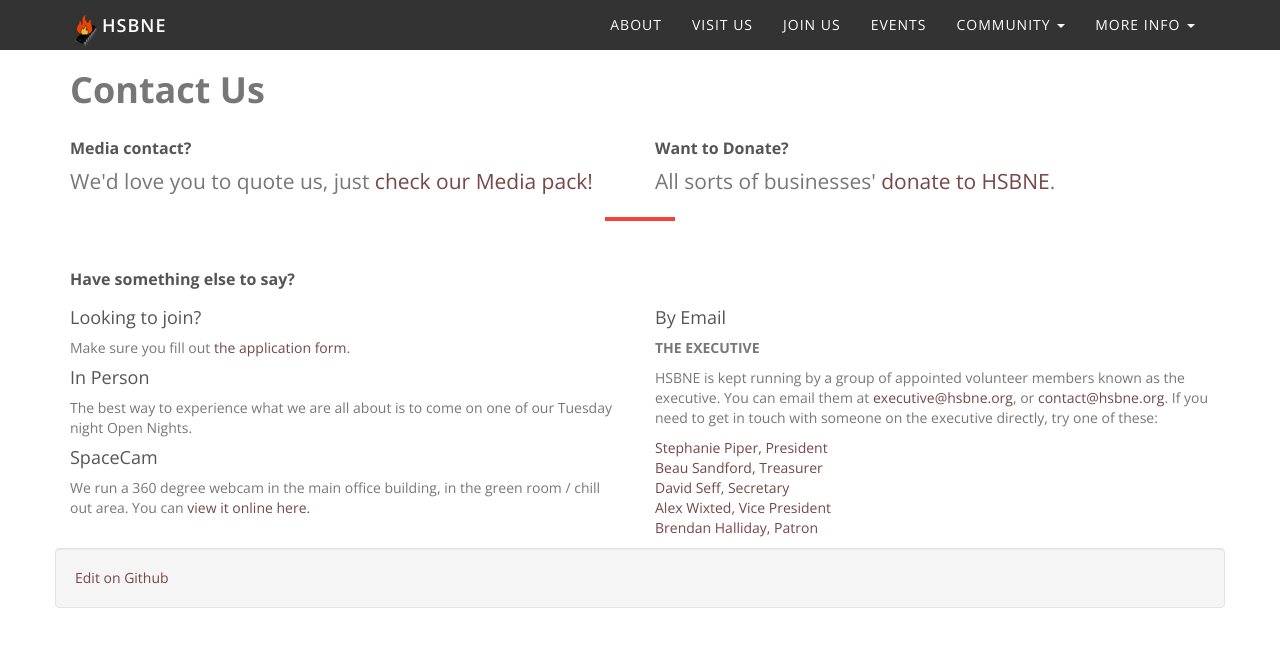
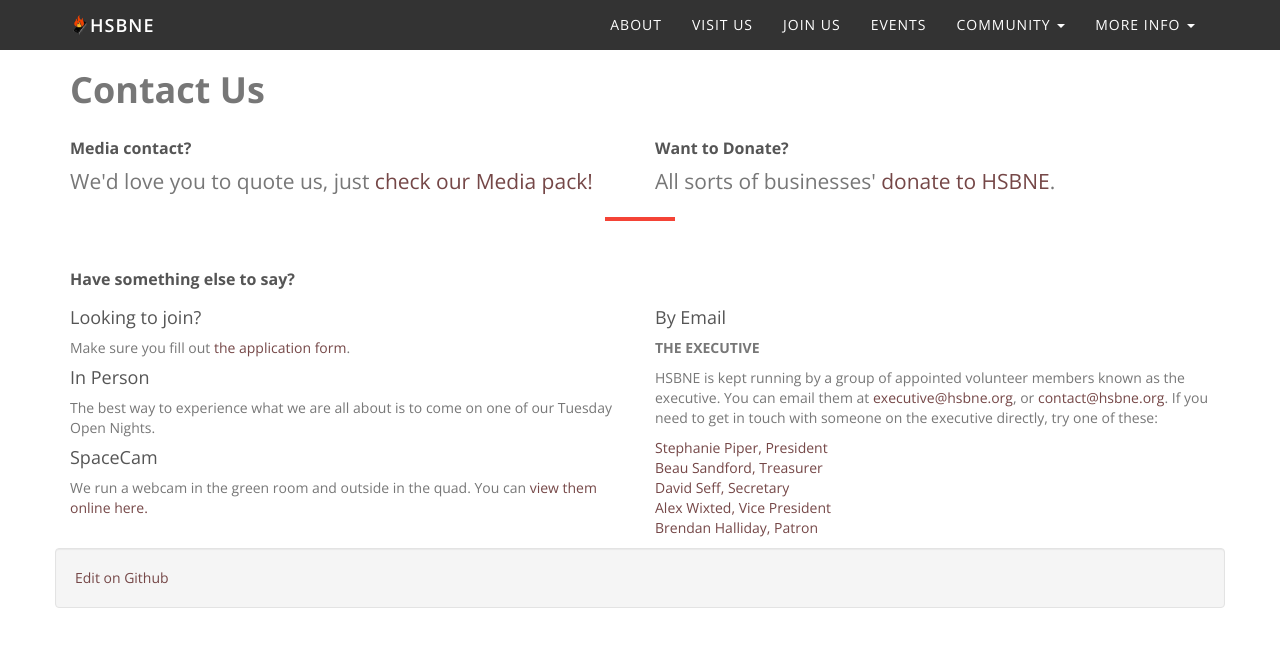
Before and after one commit to nog3/hsbneorgv3, a Jekyll site: the page built from contact.html, in a window 1280 px wide. Shown: the top 647 px of the page. Built offline with Jekyll 4.4.1, drawn with Linux system fonts in a browser that asks for light colours; nearby versions of some CDN libraries.

Commit message:
Image shuffling.

```diff
--- a/_includes/header.html
+++ b/_includes/header.html
@@ -3,7 +3,7 @@
         <div class="container">
             <div class="navbar-header">
                 <button type="button" class="navbar-toggle" data-toggle="collapse" data-target=".navbar-main-collapse"> <i class="fa fa-bars"></i> </button>
-                <a class="navbar-brand" href="/"> <img src="/assets/img/favico/favicon-32x32.png" class="pull-left"> HSBNE</a>
+                <a class="navbar-brand" href="/"> <img src="/assets/img/favico/favicon-32x32.png" class="pull-left img-responsive" height="20" width="20"> HSBNE</a>
             </div>
             <!-- Collect the nav links, forms, and other content for toggling -->
             <div class="collapse navbar-collapse navbar-right navbar-main-collapse">
--- a/assets/css/style.css
+++ b/assets/css/style.css
@@ -260,7 +260,7 @@
 /* Services Section */
 #services {
 	padding: 140px 0;
-	background: url(../img/services-bg.png);
+	background: url(../img/services-bg.jpg);
 	background-size: cover;
 	background-attachment: fixed;
 }
--- a/contact.html
+++ b/contact.html
@@ -30,11 +30,11 @@
     <p>Make sure you fill out <a href="/join.html">the application form</a>.</p>
     <h4>In Person</h4>
     <p>
-    The best way to experience what we are all about is to come on one of our Tuesday night Open Nights.
+    The best way to experience what we are all about is to come on one of our Tuesday Open Nights.
     </p>
     <h4>SpaceCam</h4>
     <p>
-    We run a 360 degree webcam in the main office building, in the green room / chill out area. You can <a href="http://porthack.hsbne.org:52169">view it online here.</a></li>
+    We run a webcam in the green room and outside in the quad. You can <a href="http://porthack.hsbne.org/webcam/">view them online here.</a></li>
     </p>
 
 
--- a/media.html
+++ b/media.html
@@ -60,11 +60,7 @@
     </p>
     <h4>HSBNE</h4>
     <p>
-    HSBNE is Australia's first Hackerspace, and one of the physically biggest in the world. They
-    provide a campus with a growing wealth of tools, large and small, to allow anyone to build and create.
-    A membership funded community organisation, HSBNE is open to anyone to tinker and invent. Encouraging
-    people to understand how the technology in their daily lives works, and the value in repurposing broken
-    equipment.
+HSBNE inc is Brisbane’s largest community workshop and maker collective. As Australia’s oldest hackerspace, it brings together the community, space and tools for anyone to learn how to build their ideas, from hobbyists and students to professionals and startups.
     </p>
   </div>
 </div>
```
Also changed, not shown: index.html (+28 -29 lines), assets/img/services-bg.jpg (added), assets/img/services-bg.png (deleted), assets/img/testimonials-bg.jpg.
